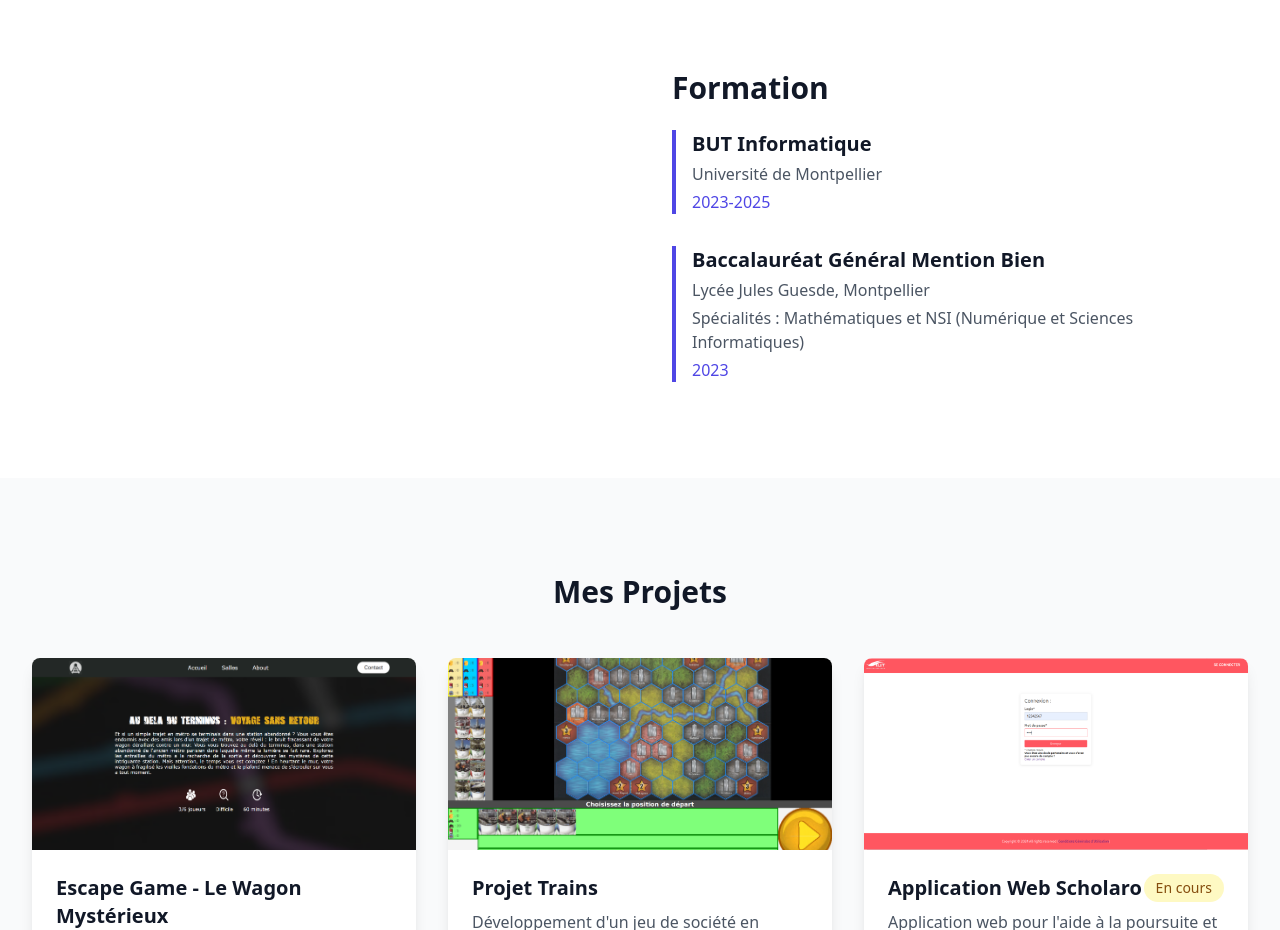
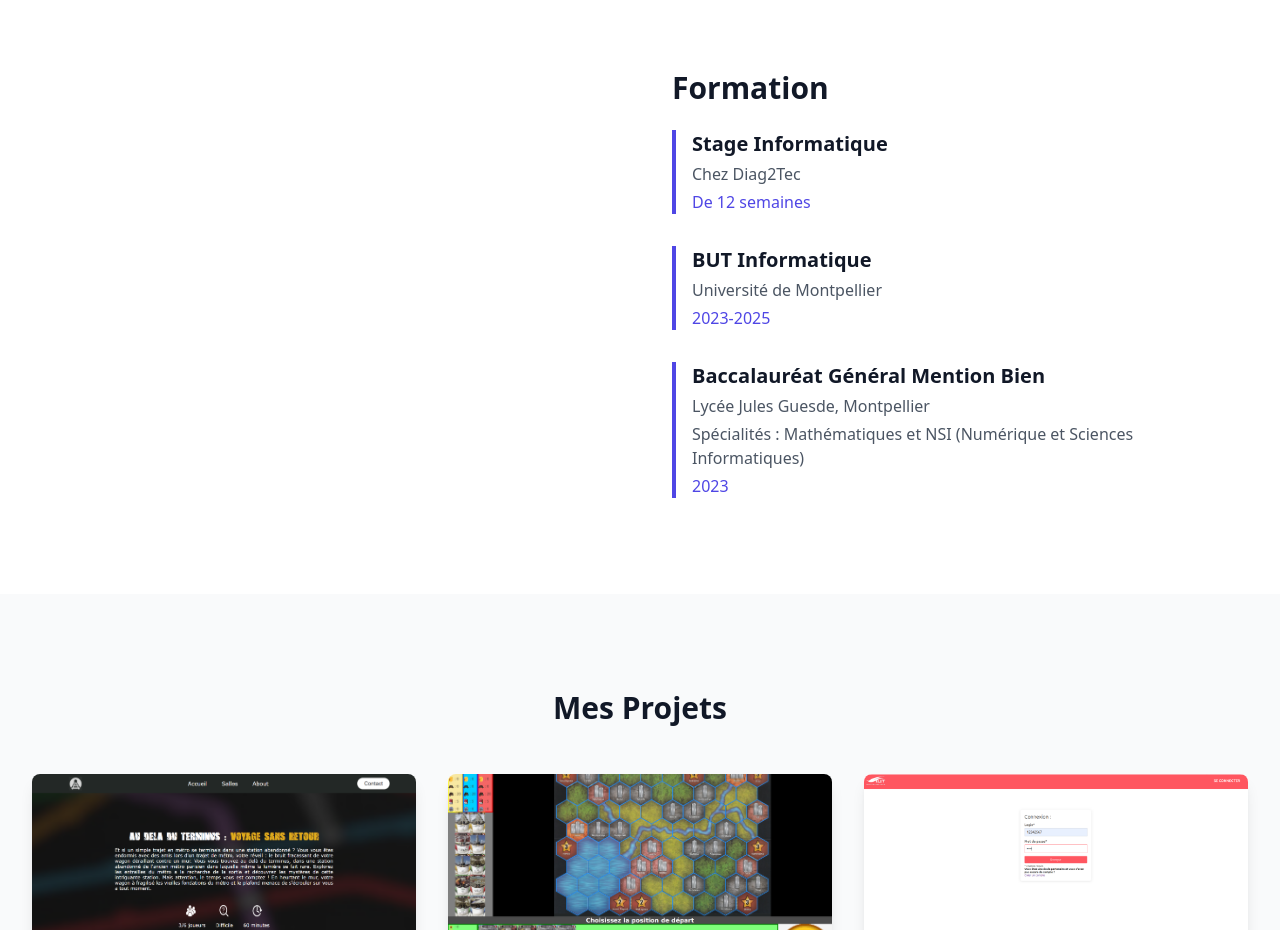
Before and after one commit to youyou-28/Portfolio, a React (Vite) app: page / in a window 1280 px wide. Shown: the part 1543-2473 px from the top of the page. Built offline with nearby package versions, Linux system fonts and the light colour scheme.

Commit message:
Update profile.ts

```diff
--- a/src/data/profile.ts
+++ b/src/data/profile.ts
@@ -232,6 +232,11 @@ export const projects = [
 
 export const education = [
   {
+    degree: 'Stage Informatique',
+    institution: 'Chez Diag2Tec',
+    period: 'De 12 semaines',
+  },
+  {
     degree: 'BUT Informatique',
     institution: 'Université de Montpellier',
     period: '2023-2025',
```
